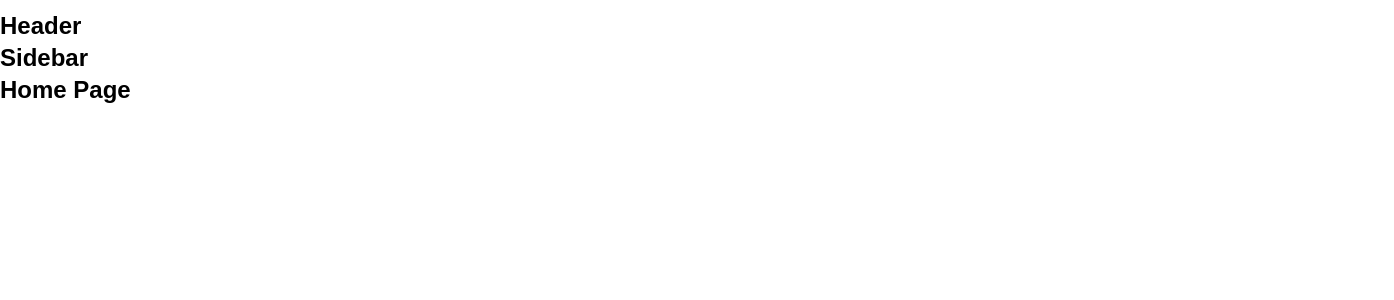
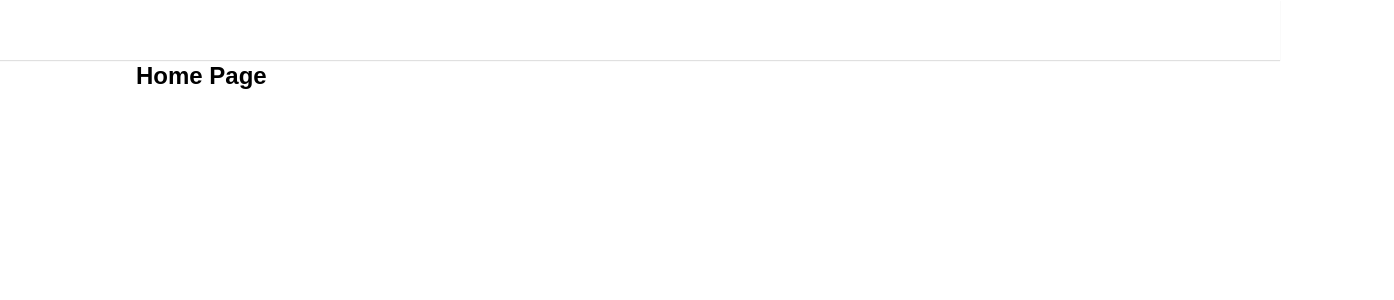
Before and after one commit to hieudodev/titok-ui-reactjs, a React (Create React App) app: page / in a window 1280 px wide. Shown: the top 300 px of the page, 1394 px wide, since content can reach past the window. Built offline with nearby package versions, Linux system fonts and the light colour scheme.

Commit message:
Dựng Khung DefaultLayout

```diff
--- a/package.json
+++ b/package.json
@@ -6,6 +6,7 @@
     "@testing-library/jest-dom": "^5.17.0",
     "@testing-library/react": "^13.4.0",
     "@testing-library/user-event": "^13.5.0",
+    "classnames": "^2.3.2",
     "normalize.css": "^8.0.1",
     "react": "^18.2.0",
     "react-dom": "^18.2.0",
--- a/src/components/GlobalStyles/GlobalStyles.scss
+++ b/src/components/GlobalStyles/GlobalStyles.scss
@@ -2,8 +2,13 @@
 
 :root {
     --primary: #fe3c55;
+    // default layout
+    --default-layout-header-height: 60px;
+    --default-layout-width: 1508px;
 }
 * {
+    margin: 0;
+    padding: 0;
     box-sizing: border-box;
 }
 html {
--- /dev/null
+++ b/src/components/Layout/DefaultLayout/DefaultLayout.module.scss
@@ -0,0 +1,14 @@
+.wrapper {
+    display: flex;
+    flex-direction: column;
+    align-items: center;
+}
+.container {
+    width: var(--default-layout-width);
+    min-height: 1000px;
+    display: flex;
+}
+.content {
+    flex: 1;
+    padding: 10px;
+}
--- /dev/null
+++ b/src/components/Layout/DefaultLayout/Sidebar/Sidebar.module.scss
@@ -0,0 +1,5 @@
+.wrapper {
+    width: 240px;
+    min-height: 1000px;
+    padding: 10px;
+}
--- a/src/components/Layout/DefaultLayout/Sidebar/index.js
+++ b/src/components/Layout/DefaultLayout/Sidebar/index.js
@@ -1,5 +1,14 @@
+import classNames from 'classnames/bind';
+import styles from './Sidebar.module.scss';
+
+const cx = classNames.bind(styles);
+
 function Sidebar() {
-  return <h2>Sidebar</h2>;
+    return (
+        <aside className={cx('wrapper')}>
+            <h2>Sidebar</h2>;
+        </aside>
+    );
 }
 
 export default Sidebar;
--- a/src/components/Layout/DefaultLayout/index.js
+++ b/src/components/Layout/DefaultLayout/index.js
@@ -1,13 +1,17 @@
 import Header from '~/components/Layout/components/Header';
 import Sidebar from './Sidebar';
+import classNames from 'classnames/bind';
+import styles from './DefaultLayout.module.scss';
+
+const cx = classNames.bind(styles);
 
 function DefaultLayout({ children }) {
     return (
-        <div>
+        <div className={cx('wrapper')}>
             <Header />
-            <div className="container">
+            <div className={cx('container')}>
                 <Sidebar />
-                <div className="content"> {children} </div>
+                <div className={cx('content')}> {children} </div>
             </div>
         </div>
     );
--- /dev/null
+++ b/src/components/Layout/components/Header/Header.module.scss
@@ -0,0 +1,11 @@
+.wrapper {
+    width: 100%;
+    height: var(--default-layout-header-height);
+    box-shadow: 0px 1px 1px rgb(0 0 0 / 12%);
+    display: flex;
+    justify-content: center;
+}
+.inner {
+    width: var(--default-layout-width);
+    height: 100%;
+}
--- a/src/components/Layout/components/Header/index.js
+++ b/src/components/Layout/components/Header/index.js
@@ -1,5 +1,16 @@
+import classNames from 'classnames/bind';
+import styles from './Header.module.scss';
+
+const cx = classNames.bind(styles);
 function Header() {
-  return <h2>Header</h2>;
+    return (
+        <header className={cx('wrapper')}>
+            <div className={cx('inner')}>
+                {/* Logo */}
+                {/* Search */}
+            </div>
+        </header>
+    );
 }
 
 export default Header;
```
Also changed, not shown: 1 other file (tests, documents, lock files or other folders). Lines whose indentation alone changed are shown as unchanged.
